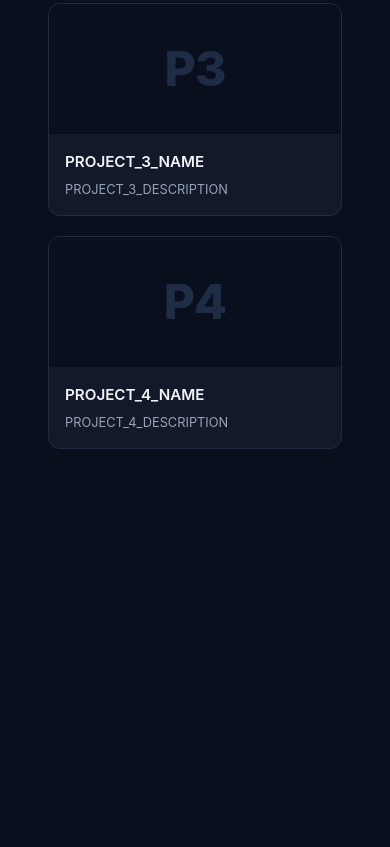
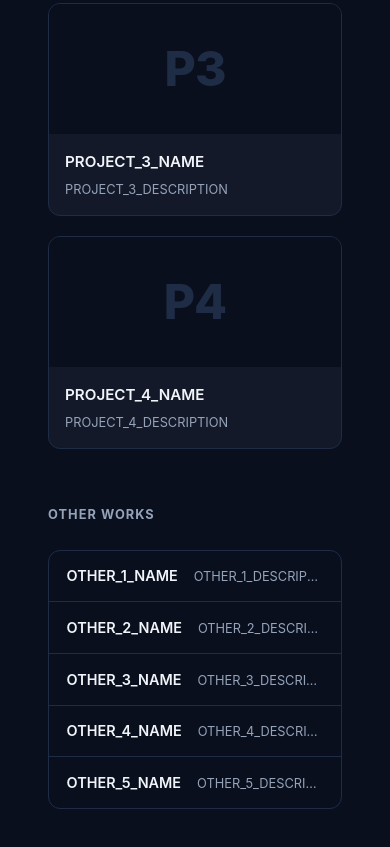
Before and after one commit to ajprjx/ajprjx.github.io, a plain HTML site: page index.html in a window 390 px wide. Shown: the part 868-1715 px from the top of the page. Before the commit the page ends 1421 px from the top, so only its background shows below. Drawn offline with Linux system fonts and the light colour scheme.

Commit message:
feat: add other works section and responsive layout

```diff
--- a/index.html
+++ b/index.html
@@ -79,7 +79,47 @@
         </div>
       </section>
 
-      <!-- Other Works inserted in Task 3 -->
+      <section id="other-works">
+        <h2 class="section-title">Other Works</h2>
+        <ul class="works-list">
+
+          <li class="work-item">
+            <a href="YOUR_GITHUB_URL/OTHER_1_REPO" target="_blank" rel="noopener">
+              <span class="work-name">OTHER_1_NAME</span>
+              <span class="work-desc">OTHER_1_DESCRIPTION</span>
+            </a>
+          </li>
+
+          <li class="work-item">
+            <a href="YOUR_GITHUB_URL/OTHER_2_REPO" target="_blank" rel="noopener">
+              <span class="work-name">OTHER_2_NAME</span>
+              <span class="work-desc">OTHER_2_DESCRIPTION</span>
+            </a>
+          </li>
+
+          <li class="work-item">
+            <a href="YOUR_GITHUB_URL/OTHER_3_REPO" target="_blank" rel="noopener">
+              <span class="work-name">OTHER_3_NAME</span>
+              <span class="work-desc">OTHER_3_DESCRIPTION</span>
+            </a>
+          </li>
+
+          <li class="work-item">
+            <a href="YOUR_GITHUB_URL/OTHER_4_REPO" target="_blank" rel="noopener">
+              <span class="work-name">OTHER_4_NAME</span>
+              <span class="work-desc">OTHER_4_DESCRIPTION</span>
+            </a>
+          </li>
+
+          <li class="work-item">
+            <a href="YOUR_GITHUB_URL/OTHER_5_REPO" target="_blank" rel="noopener">
+              <span class="work-name">OTHER_5_NAME</span>
+              <span class="work-desc">OTHER_5_DESCRIPTION</span>
+            </a>
+          </li>
+
+        </ul>
+      </section>
     </main>
 
   </div>
--- a/style.css
+++ b/style.css
@@ -151,6 +151,44 @@ body {
 .project-body h3 { font-size: 0.95rem; font-weight: 600; margin-bottom: 0.35rem; }
 .project-body p { font-size: 0.8rem; color: var(--text-muted); line-height: 1.5; }
 
+/* ── Other Works ── */
+.works-list {
+  list-style: none;
+  display: flex;
+  flex-direction: column;
+  gap: 0;
+  border: 1px solid var(--border);
+  border-radius: var(--radius);
+  overflow: hidden;
+}
+
+.work-item a {
+  display: flex;
+  align-items: baseline;
+  gap: 1rem;
+  padding: 0.85rem 1.1rem;
+  text-decoration: none;
+  color: var(--text);
+  border-bottom: 1px solid var(--border);
+  transition: background 0.15s;
+}
+.work-item:last-child a { border-bottom: none; }
+.work-item a:hover { background: var(--bg-card); }
+
+.work-name {
+  font-size: 0.9rem;
+  font-weight: 600;
+  white-space: nowrap;
+  flex-shrink: 0;
+}
+.work-desc {
+  font-size: 0.8rem;
+  color: var(--text-muted);
+  overflow: hidden;
+  text-overflow: ellipsis;
+  white-space: nowrap;
+}
+
 /* ── Responsive ── */
 @media (max-width: 700px) {
   .layout { grid-template-columns: 1fr; }
```
